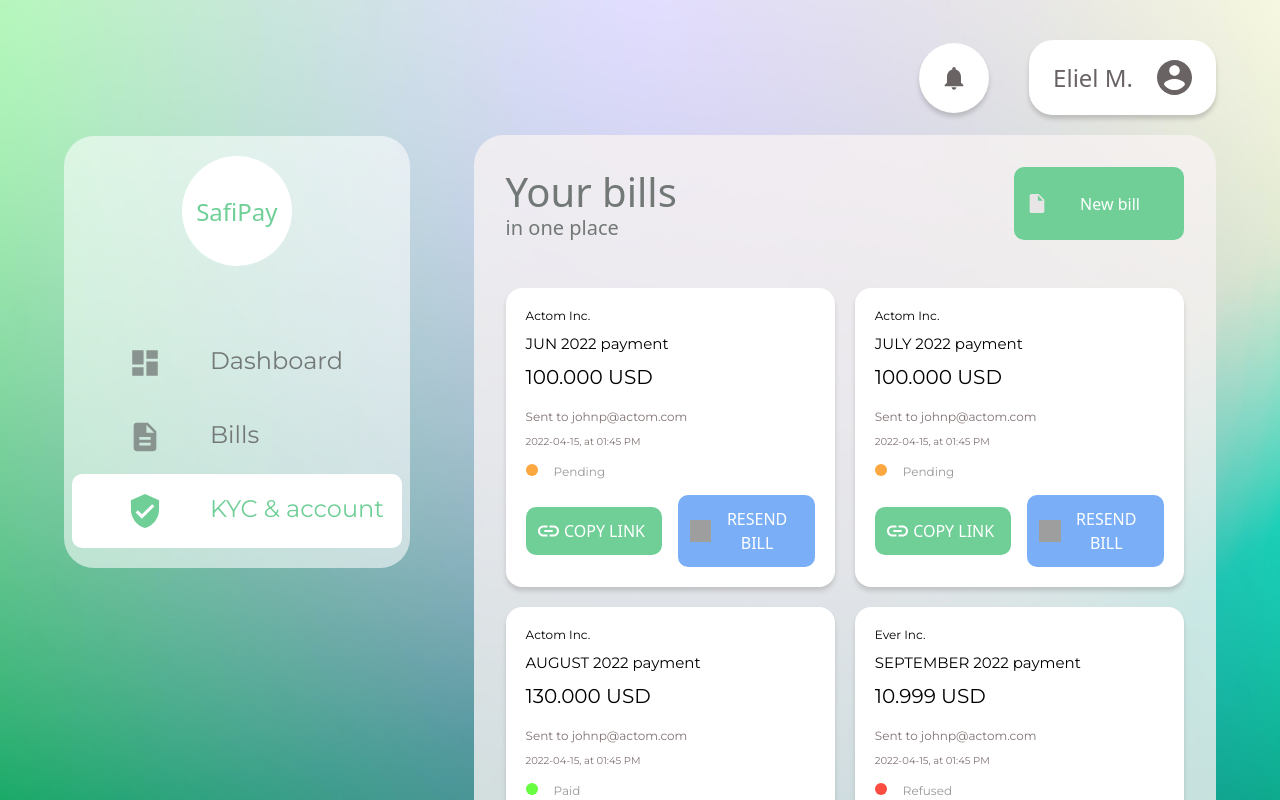
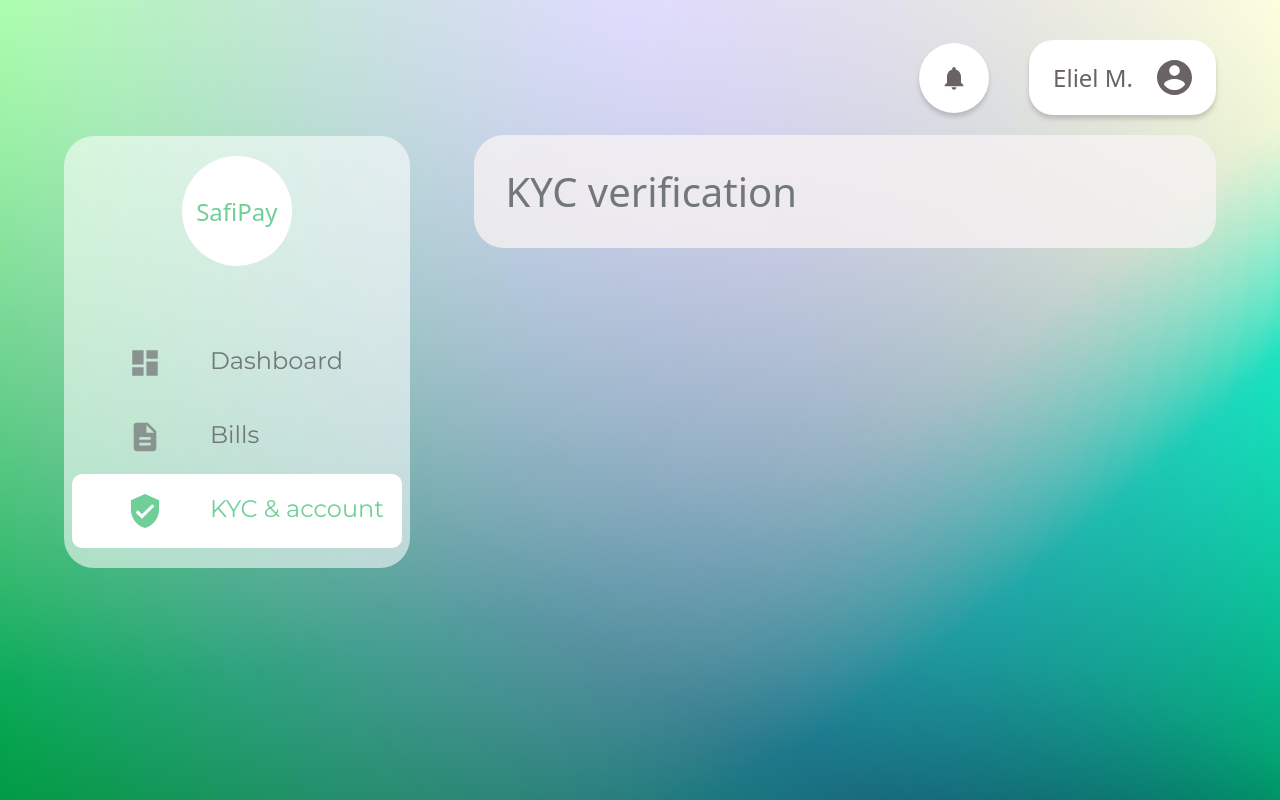
Before and after one commit to Foil-Engineering/safipay, a Next.js app: page / in a window 1280 px wide. Both pictures are taken after a click on the element "KYC & account". Shown: the top 800 px of the page. Built offline with nearby package versions, Linux system fonts and the light colour scheme; grey boxes are pictures that could not be loaded.

Commit message:
feat: update the kyc page

```diff
--- a/components/BillsDashboard.tsx
+++ b/components/BillsDashboard.tsx
@@ -22,7 +22,7 @@ const BillsDashboard: FC<BillsProps> = (props) => {
 
   return (
     <div className="bills-dash p-8">
-      <div className="bills-header flex flex-row justify-between">
+      <div className="header flex flex-row justify-between">
         <div className="">
           <h2>Your bills</h2>
           <p className="sub-title">in one place</p>
--- /dev/null
+++ b/components/KYCDashboard.tsx
@@ -0,0 +1,11 @@
+const KYCDashboard = () => {
+  return (
+    <div className="kyc-tab-wrapper p-8">
+      <div className="header">
+        <h2>KYC verification</h2>
+      </div>
+    </div>
+  );
+};
+
+export default KYCDashboard;
--- a/components/Layout.tsx
+++ /dev/null
@@ -1,41 +0,0 @@
-import React, { ReactNode } from 'react'
-import Link from 'next/link'
-import Head from 'next/head'
-
-type Props = {
-  children?: ReactNode
-  title?: string
-}
-
-const Layout = ({ children, title = 'This is the default title' }: Props) => (
-  <div>
-    <Head>
-      <title>{title}</title>
-      <meta charSet="utf-8" />
-      <meta name="viewport" content="initial-scale=1.0, width=device-width" />
-    </Head>
-    <header>
-      <nav>
-        <Link href="/">
-          <a>Home</a>
-        </Link>{' '}
-        |{' '}
-        <Link href="/about">
-          <a>About</a>
-        </Link>{' '}
-        |{' '}
-        <Link href="/users">
-          <a>Users List</a>
-        </Link>{' '}
-        | <a href="/api/users">Users API</a>
-      </nav>
-    </header>
-    {children}
-    <footer>
-      <hr />
-      <span>I'm here to stay (Footer)</span>
-    </footer>
-  </div>
-)
-
-export default Layout
--- a/components/List.tsx
+++ /dev/null
@@ -1,19 +0,0 @@
-import * as React from 'react'
-import ListItem from './ListItem'
-import { User } from '../interfaces'
-
-type Props = {
-  items: User[]
-}
-
-const List = ({ items }: Props) => (
-  <ul>
-    {items.map((item) => (
-      <li key={item.id}>
-        <ListItem data={item} />
-      </li>
-    ))}
-  </ul>
-)
-
-export default List
--- a/components/ListDetail.tsx
+++ /dev/null
@@ -1,16 +0,0 @@
-import * as React from 'react'
-
-import { User } from '../interfaces'
-
-type ListDetailProps = {
-  item: User
-}
-
-const ListDetail = ({ item: user }: ListDetailProps) => (
-  <div>
-    <h1>Detail for {user.name}</h1>
-    <p>ID: {user.id}</p>
-  </div>
-)
-
-export default ListDetail
--- a/components/ListItem.tsx
+++ /dev/null
@@ -1,18 +0,0 @@
-import React from 'react'
-import Link from 'next/link'
-
-import { User } from '../interfaces'
-
-type Props = {
-  data: User
-}
-
-const ListItem = ({ data }: Props) => (
-  <Link href="/users/[id]" as={`/users/${data.id}`}>
-    <a>
-      {data.id}: {data.name}
-    </a>
-  </Link>
-)
-
-export default ListItem
--- a/pages/index.tsx
+++ b/pages/index.tsx
@@ -1,44 +1,45 @@
 import Image from "next/image";
 import { useState } from "react";
 import BillsDashboard, { Bill } from "../components/BillsDashboard";
+import KYCDashboard from "../components/KYCDashboard";
 import SideBar from "../components/SideBar";
 
 export default function Home() {
-  const [currentTab, setCurrentTab] = useState<string>('bills');
+  const [currentTab, setCurrentTab] = useState<string>("bills");
   const dummyData: Bill[] = [
     {
-      amount: '100.000',
-      client: 'Actom Inc.',
-      currency: 'USD',
-      paymentDate: '2022-04-15,  at 01:45 PM',
-      period: 'JUN 2022',
-      status: 'Pending',
+      amount: "100.000",
+      client: "Actom Inc.",
+      currency: "USD",
+      paymentDate: "2022-04-15,  at 01:45 PM",
+      period: "JUN 2022",
+      status: "Pending",
     },
     {
-      amount: '100.000',
-      client: 'Actom Inc.',
-      currency: 'USD',
-      paymentDate: '2022-04-15,  at 01:45 PM',
-      period: 'JULY 2022',
-      status: 'Pending',
+      amount: "100.000",
+      client: "Actom Inc.",
+      currency: "USD",
+      paymentDate: "2022-04-15,  at 01:45 PM",
+      period: "JULY 2022",
+      status: "Pending",
     },
     {
-      amount: '130.000',
-      client: 'Actom Inc.',
-      currency: 'USD',
-      paymentDate: '2022-04-15,  at 01:45 PM',
-      period: 'AUGUST 2022',
-      status: 'Paid',
+      amount: "130.000",
+      client: "Actom Inc.",
+      currency: "USD",
+      paymentDate: "2022-04-15,  at 01:45 PM",
+      period: "AUGUST 2022",
+      status: "Paid",
     },
     {
-      amount: '10.999',
-      client: 'Ever Inc.',
-      currency: 'USD',
-      paymentDate: '2022-04-15,  at 01:45 PM',
-      period: 'SEPTEMBER 2022',
-      status: 'Refused',
-    }
-  ]
+      amount: "10.999",
+      client: "Ever Inc.",
+      currency: "USD",
+      paymentDate: "2022-04-15,  at 01:45 PM",
+      period: "SEPTEMBER 2022",
+      status: "Refused",
+    },
+  ];
   return (
     <div className="home-bg">
       <div className="section-wrapper">
@@ -47,14 +48,30 @@ export default function Home() {
           <div className="flex-1">
             <div className="topbar flex flex-row pb-5 justify-end items-center gap-10">
               <div className="notif-container items-center flex justify-center">
-                <Image src="/assets/shared/notification.svg" height="28px" width="28px" alt="notifications" />
+                <Image
+                  src="/assets/shared/notification.svg"
+                  height="28px"
+                  width="28px"
+                  alt="notifications"
+                />
               </div>
               <div className="profile-wrapper flex flex-row px-6 py-5 rounded-3xl items-center gap-6">
                 <h4>Eliel M.</h4>
-                <Image src="/assets/shared/profile.svg" height="35px" width="35px" alt="profile" />
+                <Image
+                  src="/assets/shared/profile.svg"
+                  height="35px"
+                  width="35px"
+                  alt="profile"
+                />
               </div>
             </div>
-            <BillsDashboard data={dummyData} />
+            {currentTab === "bills" ? (
+              <BillsDashboard data={dummyData} />
+            ) : currentTab === "kyc" ? (
+              <KYCDashboard />
+            ) : (
+              <></>
+            )}
           </div>
         </div>
       </div>
--- a/styles/pages/home.scss
+++ b/styles/pages/home.scss
@@ -25,10 +25,31 @@
   }
 }
 
-.bills-dash {
+.bills-dash,
+.kyc-tab-wrapper {
   background: rgba(248, 243, 243, 0.79);
   border-radius: 30px;
 
+  .header {
+    h2 {
+      font-style: normal;
+      font-weight: 400;
+      font-size: 40px;
+      line-height: 49px;
+      color: #727876;
+    }
+
+    .sub-title {
+      font-style: normal;
+      font-weight: 400;
+      font-size: 20px;
+      line-height: 24px;
+      color: #727876;
+    }
+  }
+}
+
+.bills-dash {
   .single-bill {
     background-color: var(--white);
     box-shadow: 0px 4px 4px rgba(108, 103, 103, 0.25);
@@ -76,24 +97,6 @@
       font-size: 10px;
       line-height: 12px;
       color: #817272;
-    }
-  }
-
-  .bills-header {
-    h2 {
-      font-style: normal;
-      font-weight: 400;
-      font-size: 40px;
-      line-height: 49px;
-      color: #727876;
-    }
-
-    .sub-title {
-      font-style: normal;
-      font-weight: 400;
-      font-size: 20px;
-      line-height: 24px;
-      color: #727876;
     }
   }
 }
```
